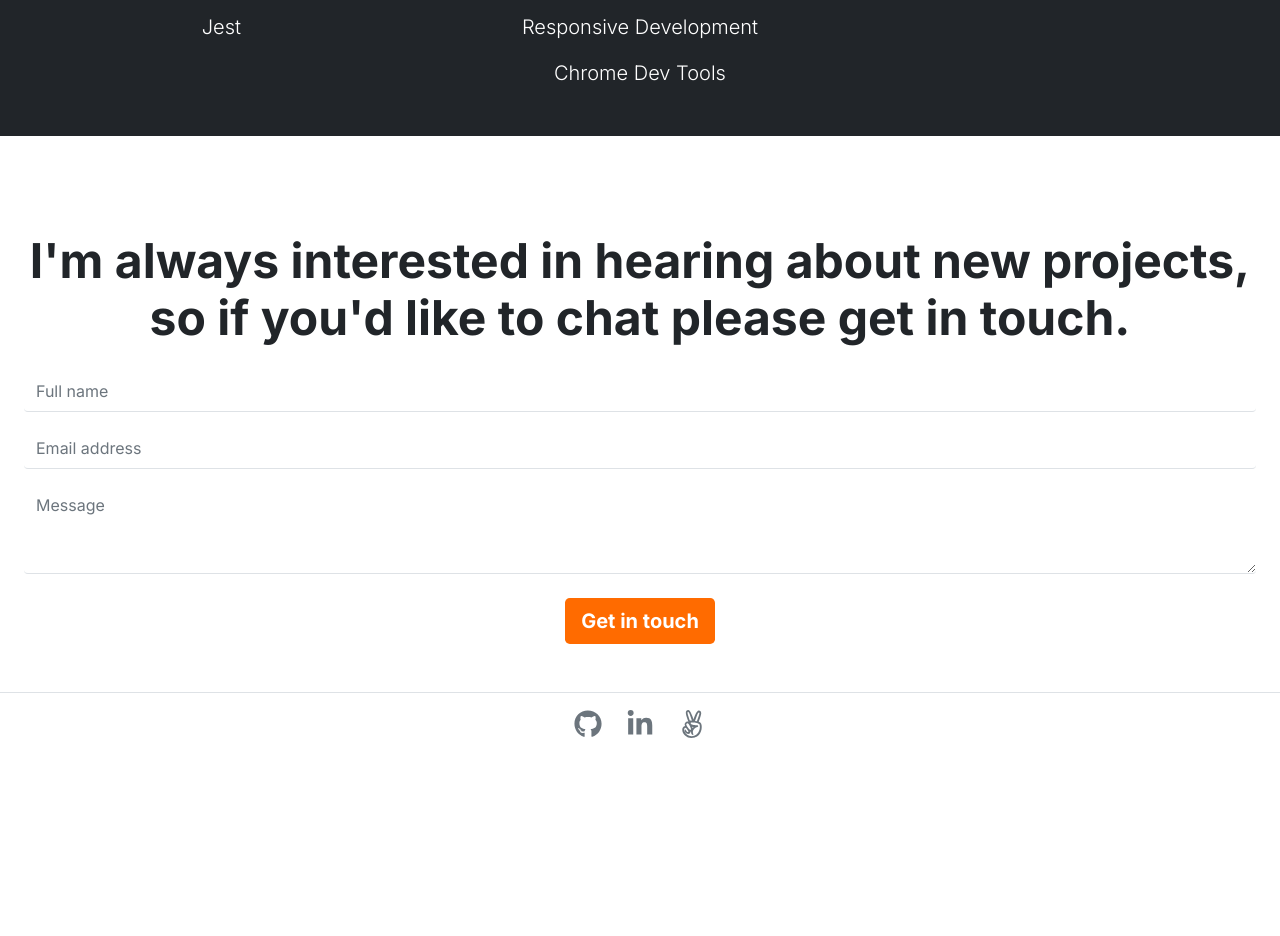
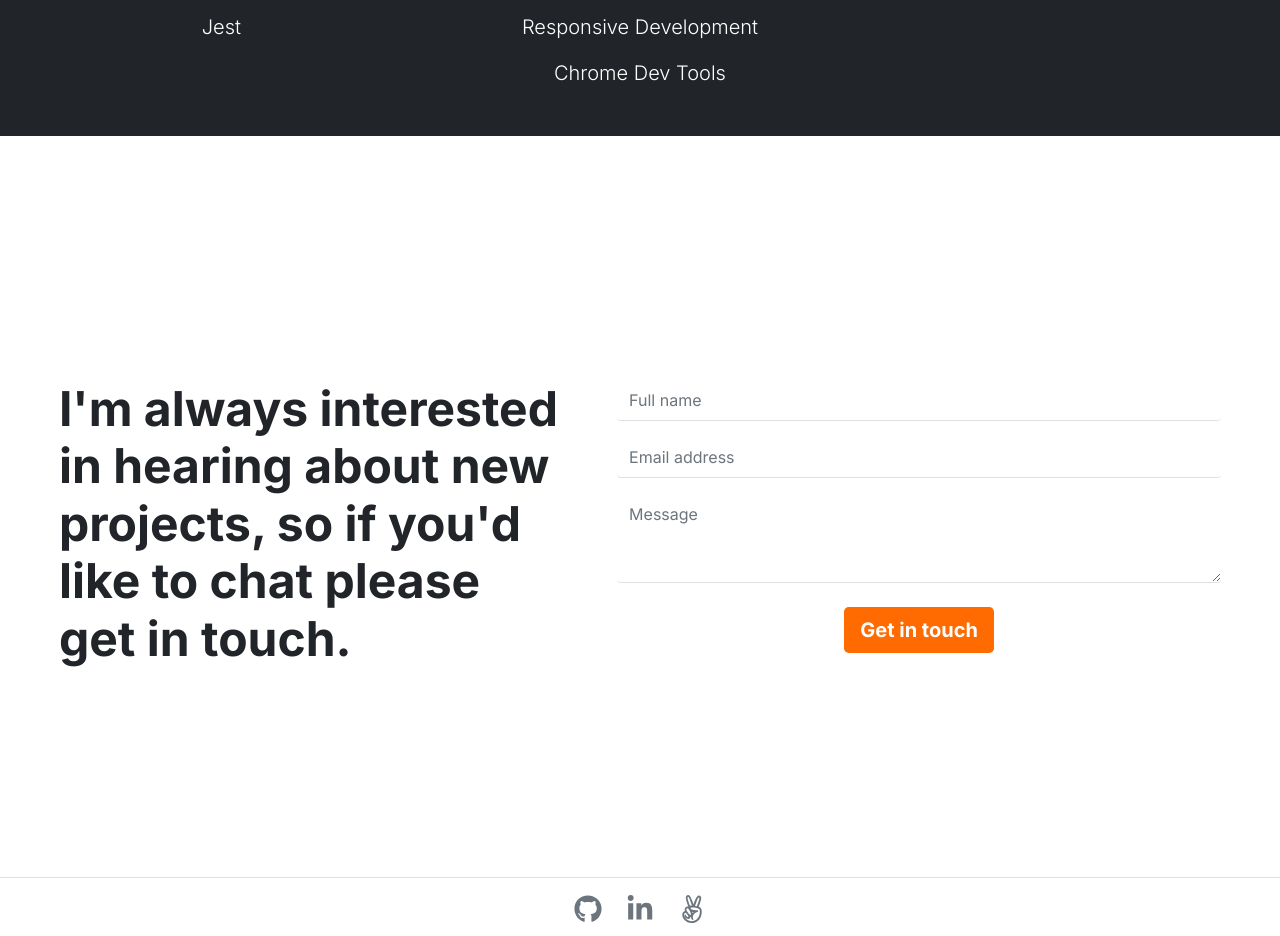
Before and after one commit to dicodiaz/portfolio, a React (Create React App) app: page / in a window 1280 px wide. Shown: the part 2820-3756 px from the top of the page. Before the commit the page ends 3571 px from the top, so only its background shows below. Built offline with nearby package versions, Linux system fonts and the light colour scheme.

Commit message:
Fix Contact section and Footer styling

```diff
--- a/public/index.html
+++ b/public/index.html
@@ -38,6 +38,6 @@
   </head>
   <body>
     <noscript>You need to enable JavaScript to run this app.</noscript>
-    <div id="root"></div>
+    <div id="root" class="position-relative"></div>
   </body>
 </html>
--- a/src/App.js
+++ b/src/App.js
@@ -26,8 +26,8 @@
         <About />
         <Skills />
         <Contact />
-        <Footer icons={icons} />
       </main>
+      <Footer icons={icons} />
     </Router>
   );
 };
--- a/src/components/Contact.js
+++ b/src/components/Contact.js
@@ -1,17 +1,20 @@
-import { Button, Container, Form, Row } from 'react-bootstrap';
+import { Button, Col, Container, Form, Row } from 'react-bootstrap';
 
 const Contact = () => (
   <Container
     fluid
     id="contact"
     as="section"
-    className="min-vh-75 d-flex flex-column justify-content-center py-5"
+    className="min-vh-100 d-flex flex-column justify-content-center py-5"
   >
-    <Row className="mx-0 pt-5">
-      <h2 className="text-center display-5 fw-bold mb-4">
+    <Row className="mx-0 py-5 flex-column flex-md-row justify-content-evenly">
+      <Col md={5}>
+        <h2 className="text-center text-md-start display-5 fw-bold mb-4">
           I&apos;m always interested in hearing about new projects, so if you&apos;d like to chat
           please get in touch.
         </h2>
+      </Col>
+      <Col md={6}>
         <Form action="https://formspree.io/f/meqvpkyg" method="post">
           <Form.Control
             type="text"
@@ -38,6 +41,7 @@
             </Button>
           </div>
         </Form>
+      </Col>
     </Row>
   </Container>
 );
--- a/src/components/Footer.js
+++ b/src/components/Footer.js
@@ -2,7 +2,7 @@
 import { Container, Row } from 'react-bootstrap';
 
 const Footer = ({ icons }) => (
-  <Container fluid id="footer" as="footer" className="py-2 border-top">
+  <Container fluid id="footer" as="footer" className="py-2 border-top position-absolute bottom-0">
     <Row xs="auto" className="mx-0 justify-content-center">
       {icons.map((icon) => {
         const { id, href, src: Icon } = icon;
```
Lines whose indentation alone changed are shown as unchanged.
